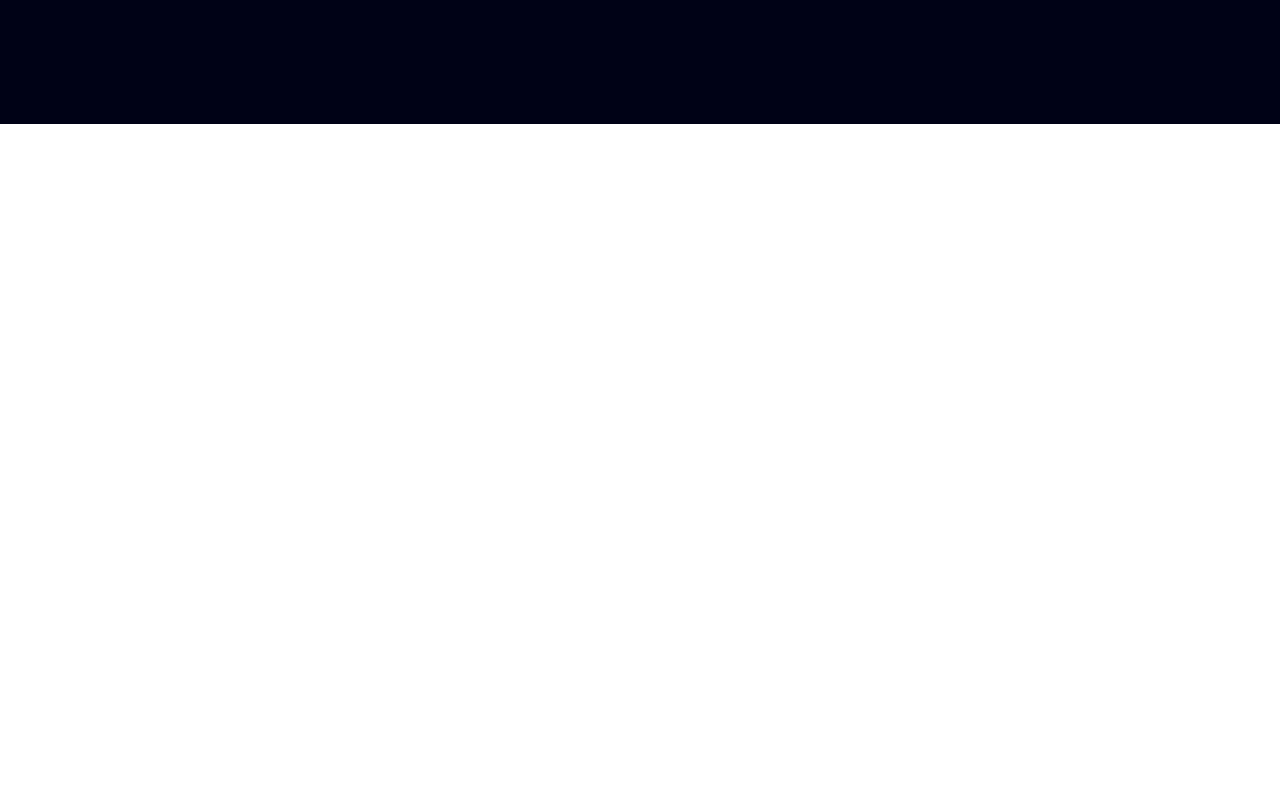
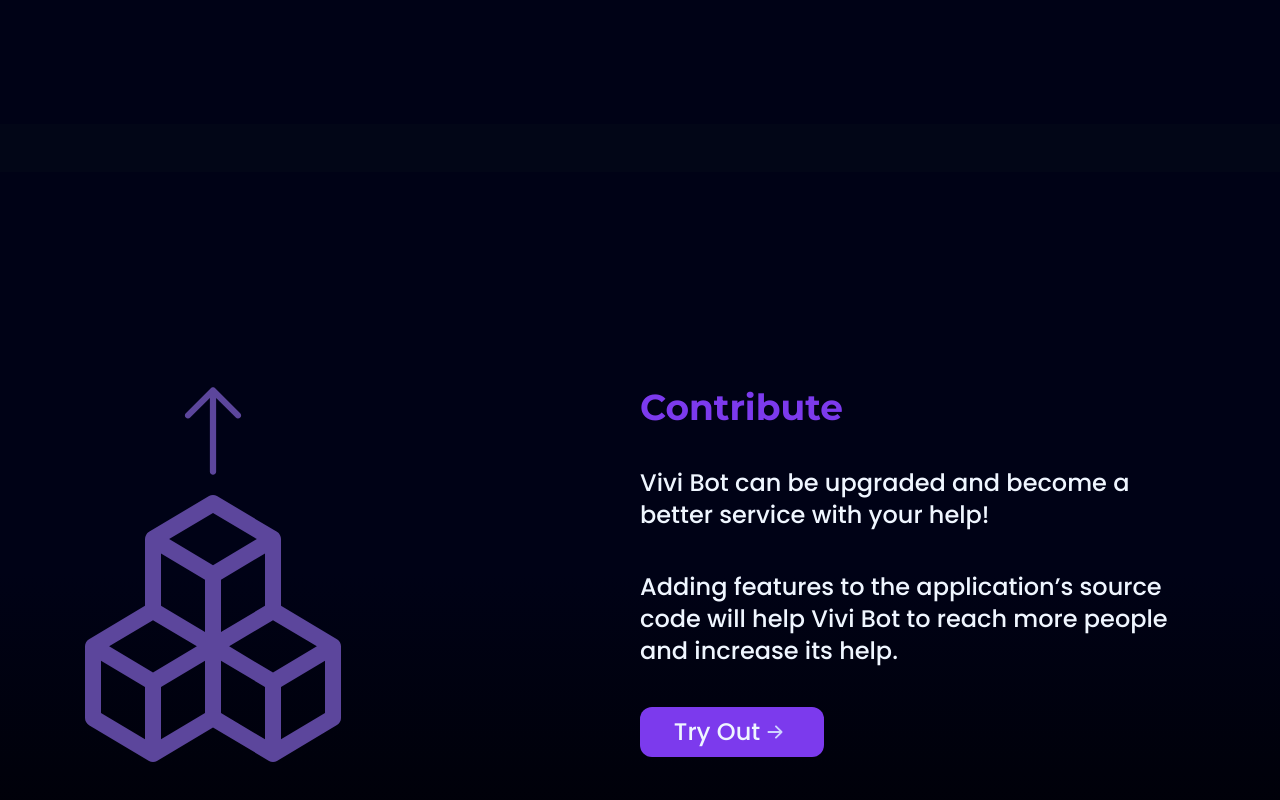
Before and after one commit to daviebatista/vivi-bot-frontend, a Vue app: page / in a window 1280 px wide. Shown: the part 2098-2898 px from the top of the page. Before the commit the page ends 2222 px from the top, so only its background shows below. Built offline with nearby package versions, Linux system fonts and the light colour scheme.

Commit message:
feat: added 'Contribute' section

```diff
--- /dev/null
+++ b/src/components/Home/Contribute.vue
@@ -0,0 +1,69 @@
+<script setup>
+    const section = 'flex flex-col-reverse md:flex-row items-center justify-between gap-8 text-center md:text-left mt-12'
+    const img = 'md:w-[256px] w-[180px]'
+    const div = 'flex flex-col justify-between gap-10 w-[50%] items-center md:items-start'
+    const h1 = 'font-ms text-violet-600 md:text-3xl lg:text-4xl text-2xl sm:text-4xl font-bold text-center'
+    const p = 'text-blue-50 font-pp text-md md:text-2xl'
+    const a = 'bg-violet-600 w-[184px] h-[50px] flex flex-row items-center rounded-xl justify-center'
+
+</script>
+
+<template>
+    <section :class="section">
+        <img src="../../assets/contribution.svg" alt="contribution" :class="img">
+        <div :class="div">
+            <h1 :class="h1">Contribute</h1>
+            <p :class="p">Vivi Bot can be upgraded and become a better service with your help!</p>
+            <p :class="p">Adding features to the application’s source code will help Vivi Bot to reach more people and increase its help.</p>
+            <a href="https://github.com/daviebatista/vivi-bot" target="_blank" :class="a">
+                <p :class="p">Try Out</p>
+                <img src="../../assets/button-arrow.svg" alt="right-arrow">
+            </a>
+        </div>
+    </section>
+</template>
+
+<style scoped lang="scss">
+    section {
+        background: rgb(0,0,0);
+        background: linear-gradient(0deg, rgba(0,0,0,1) 0%, rgba(0,2,22,1) 50%);
+        padding: 100px 12.361111111111%;
+        min-height: 100vh;
+    }
+
+    a   {
+        transition: 0.3s;
+
+        &:hover {
+            filter: brightness(110%);
+
+            p   {
+            margin-left: 30px;
+            }
+
+            img {
+                padding-left: 30px;
+            }
+        }
+    }
+
+    p   {
+        transition: 0.3s;
+    }
+
+    img {
+        transition: 0.3s;
+    }
+
+    @media (max-width: 1366px) {
+        section {
+            padding: 100px 85px;
+        }
+    }
+
+    @media (max-width: 768px) {
+        section {
+            padding: 0px 0px;
+        }
+    }
+</style>
--- a/src/views/HomeView.vue
+++ b/src/views/HomeView.vue
@@ -3,6 +3,7 @@ import Container from '../components/Container.vue'
 import Hero from '../components/Home/Hero.vue'
 import Informations from '../components/Home/Informations.vue'
 import Features from '../components/Home/Features.vue';
+import Contribute from '../components/Home/Contribute.vue';
 </script>
 
 <template>
@@ -11,6 +12,7 @@ import Features from '../components/Home/Features.vue';
       <Hero />
       <Informations />
       <Features />
+      <Contribute />
     </slot>
   </Container>
 </template>
```
